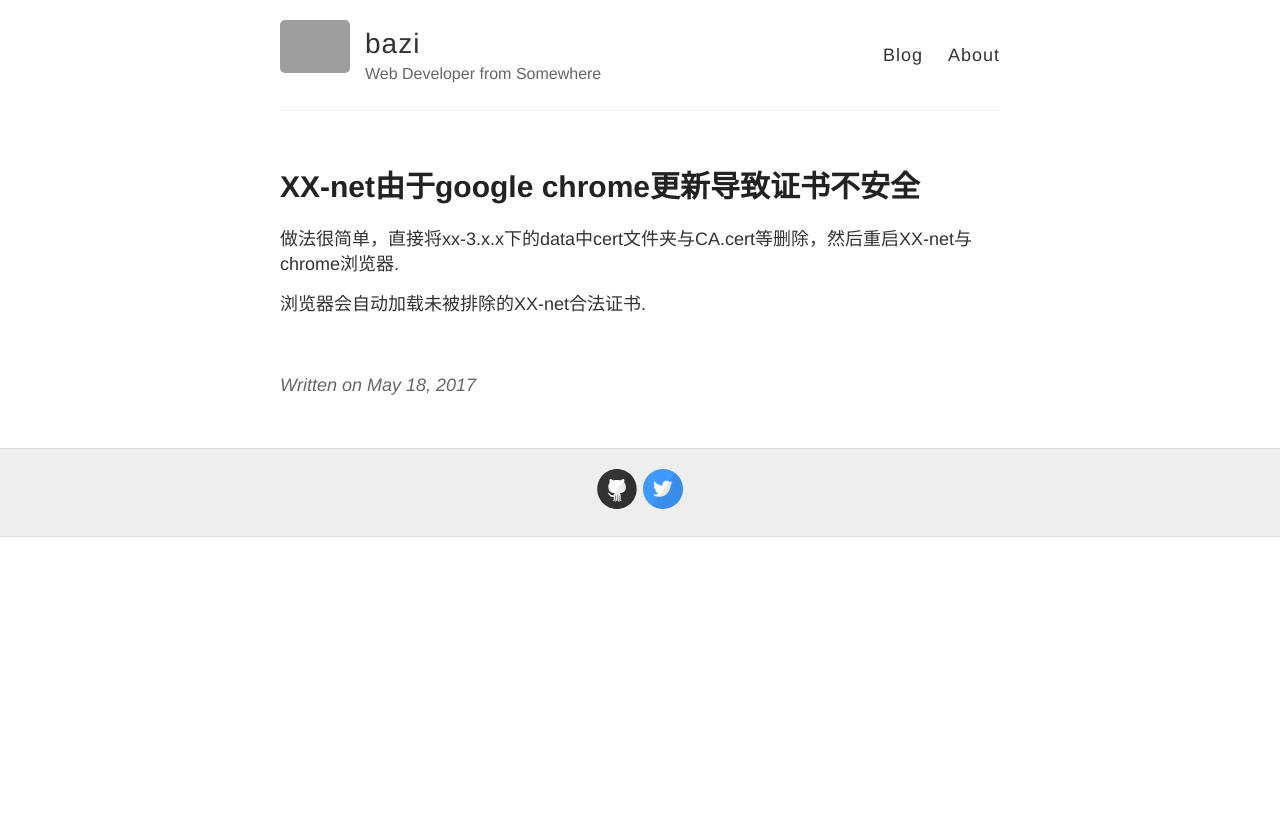
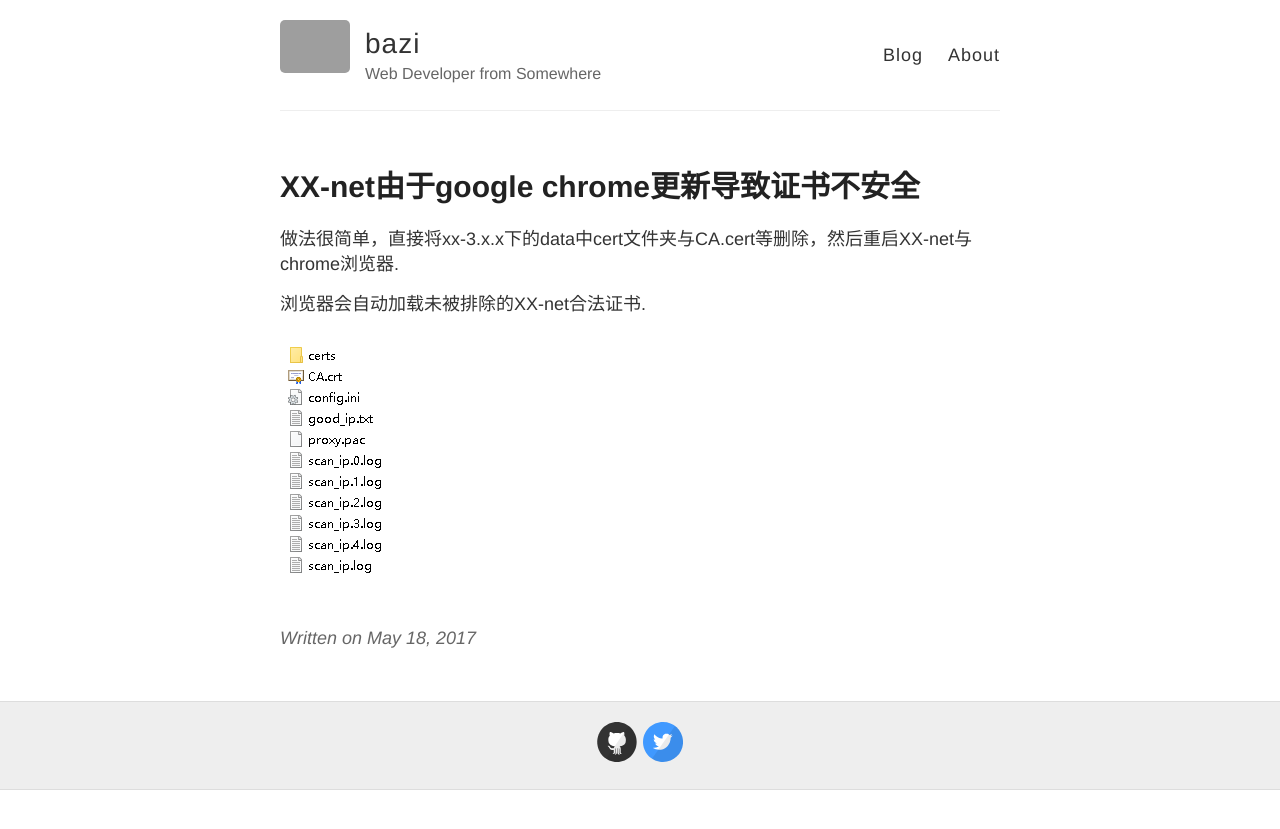
Before and after one commit to zhuangrunbo/zhuangrunbo.github.io, a Jekyll site: the page built from _posts/2017-5-18-xx-net-problem.md, in a window 1280 px wide. Shown: the top 829 px of the page. Built offline with Jekyll 4.4.1, drawn with Linux system fonts in a browser that asks for light colours; grey boxes are pictures that could not be loaded.

Commit message:
upload picture
picture of xx-net

```diff
--- a/_posts/2017-5-18-xx-net-problem.md
+++ b/_posts/2017-5-18-xx-net-problem.md
@@ -5,3 +5,5 @@ title: XX-net由于google chrome更新导致证书不安全
   做法很简单，直接将xx-3.x.x下的data中cert文件夹与CA.cert等删除，然后重启XX-net与chrome浏览器.
 
   浏览器会自动加载未被排除的XX-net合法证书.
+
+![_config.yml](/images/screenshot_xx_net_problem.png)
```
Also changed, not shown: images/screenshot_xx_net_problem.png (added).
